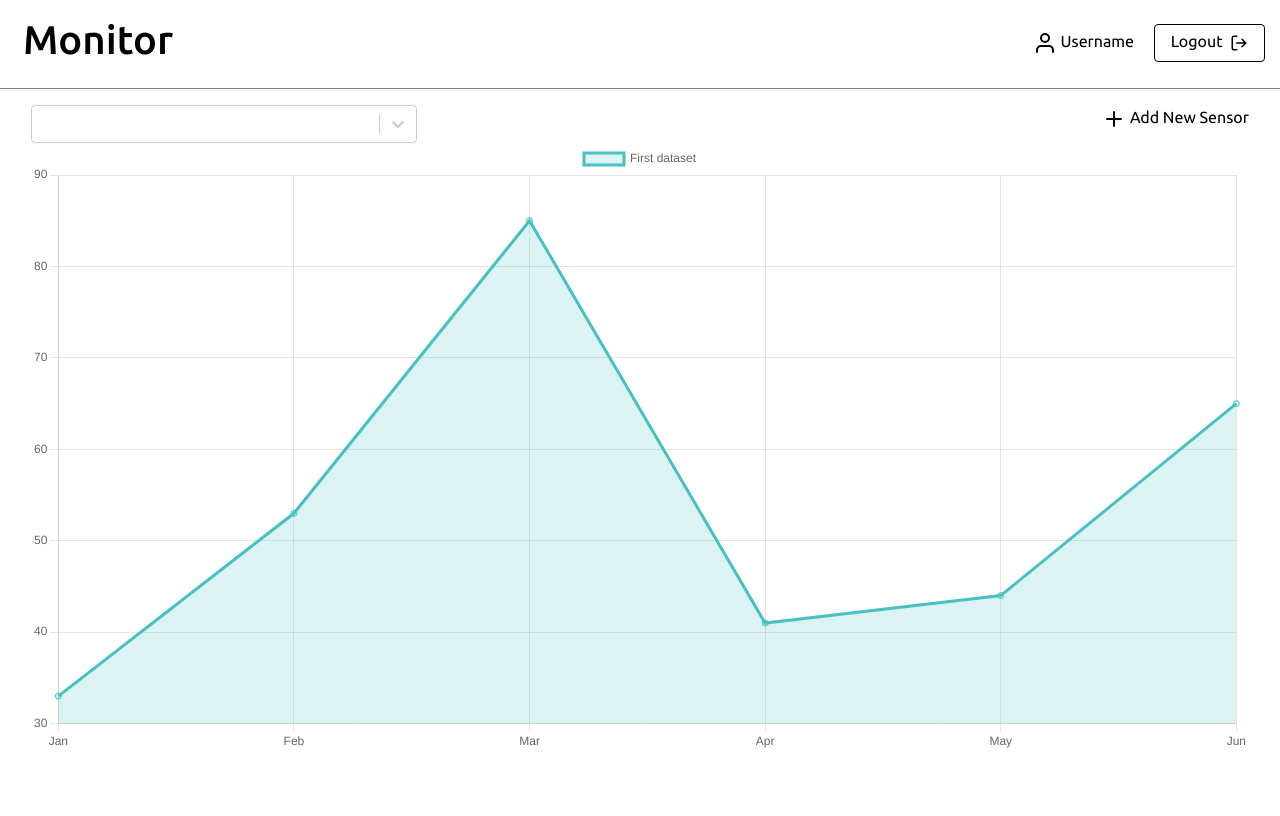
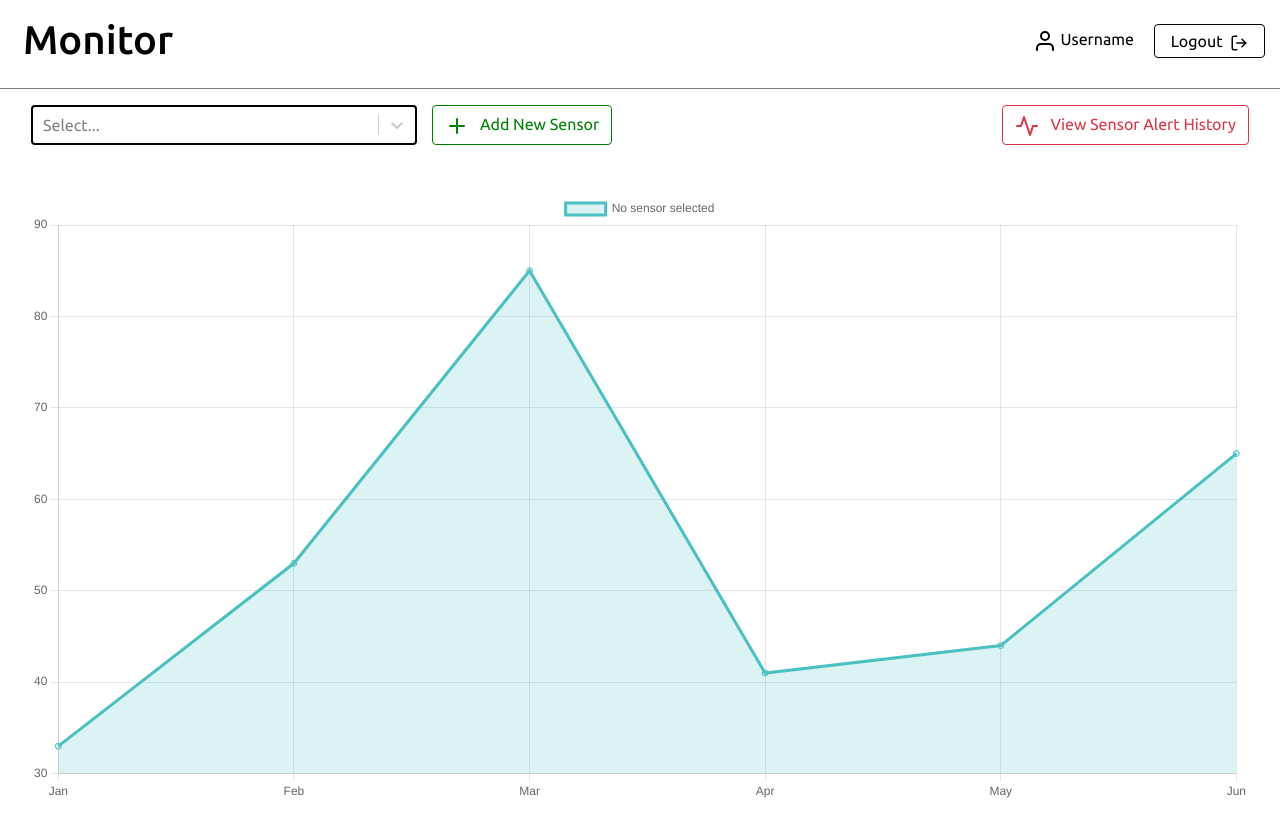
Before and after one commit to sriyabro/Monitor, a React (Create React App) app in the folder monitor-frontend/: page /chart in a window 1280 px wide. Built offline with nearby package versions, Linux system fonts and the light colour scheme.

Commit message:
add sensor / sensor history buttons added

```diff
--- a/monitor-frontend/src/assets/styles/main.scss
+++ b/monitor-frontend/src/assets/styles/main.scss
@@ -12,3 +12,4 @@ body {
 }
 
 @import "partials/header";
+@import "partials/chart";
--- /dev/null
+++ b/monitor-frontend/src/assets/styles/partials/_chart.scss
@@ -0,0 +1,13 @@
+.sensors {
+  .new-sensor {
+    background-color: transparent;
+    color: green;
+    border: 1px solid green;
+  }
+  .history {
+    background-color: transparent;
+  }
+  .chart {
+    max-height: 50px;
+  }
+}
--- a/monitor-frontend/src/assets/styles/partials/_header.scss
+++ b/monitor-frontend/src/assets/styles/partials/_header.scss
@@ -8,5 +8,6 @@
     background-color: transparent;
     color: #000;
     border: 1px solid #000;
+    vertical-align: center;
   }
 }
--- a/monitor-frontend/src/components/chart/Chart.js
+++ b/monitor-frontend/src/components/chart/Chart.js
@@ -1,38 +1,20 @@
 import React, {useEffect, useState} from 'react'
 import Select from 'react-select';
 import {Line} from "react-chartjs-2";
-import {Col, Row} from "react-bootstrap";
-import {Plus} from 'react-feather';
+import {Button, Col, Row} from "react-bootstrap";
+import {Activity, Plus} from 'react-feather';
+import {customStyles} from "../../constants/constants";
 
-const data = {
-    labels: ["Jan", "Feb", "Mar", "Apr", "May", "Jun"],
-    datasets: [
-        {
-            label: "First dataset",
-            data: [33, 53, 85, 41, 44, 65],
-            fill: true,
-            backgroundColor: "rgba(75,192,192,0.2)",
-            borderColor: "rgba(75,192,192,1)"
-        }
-    ]
-};
 
 const sensors = [
-    {
-        name: 'Temp'
-    },
-    {
-        name: 'Humidity'
-    },
-    {
-        name: 'Water Level'
-    }
+    {name: 'Temp'},
+    {name: 'Humidity'},
+    {name: 'Water Level'}
 ]
-
 
 function Chart() {
       const [selectorOptions, setSelectorOptions] = useState(null);
-
+      const [selectedSensor, setSelectedSensor] = useState("No sensor selected");
 
     useEffect(() => {
         if (!sensors) {
@@ -49,28 +31,55 @@ function Chart() {
         setSelectorOptions(options);
     }, [sensors]);
 
+    const handleSensorChange = (option) => {
+        if (option)
+            setSelectedSensor(option.label);
+    }
+
+    const data = {
+        labels: ["Jan", "Feb", "Mar", "Apr", "May", "Jun"],
+        datasets: [
+            {
+                label: selectedSensor,
+                data: [33, 53, 85, 41, 44, 65],
+                fill: true,
+                backgroundColor: "rgba(75,192,192,0.2)",
+                borderColor: "rgba(75,192,192,1)"
+            }
+        ]
+    };
+
     return (
-        <Row className="p-3 mb-5 bg-white rounded" >
-            <Col xs={4}>
+        <Row className="sensors p-3 mb-5" >
+            <Col xs={12} md={4}>
                 <Select className="select-control" classNamePrefix="select-control"
-                    isSearchable
-                    isClearable
-                    placeholder={null}
-                    noOptionsMessage={() => ("No Matching Sensors Found, Please Create New Sensor")}
-                    options={!selectorOptions ? [] : selectorOptions}
-                    // onChange={handleSensorChange}
-                    // value={selectorOptions?.filter(option => option.label === sensors?.name)}
+                        isSearchable
+                        isClearable
+                        noOptionsMessage={() => ("No Matching Sensors Found, Please Create New Sensor")}
+                        options={!selectorOptions ? [] : selectorOptions}
+                        styles={customStyles}
+                        onChange={handleSensorChange}
+                        value={selectorOptions?.value}
                 />
             </Col>
-           <Col xs={8} className="text-right">
-               <Plus/><span className="p-0"> Add New Sensor</span>
+            <Col xs={12} md={4} className="px-0">
+                <Button className="new-sensor">
+                    <Plus/> &nbsp; Add New Sensor
+                </Button>
+
+            </Col>
+           <Col xs={12} md={4} className="text-right">
+               <Button className="history text-danger border-danger">
+                   <Activity/> &nbsp; View Sensor Alert History
+               </Button>
+
            </Col>
 
-            <Col xs={12} >
+            <Col xs={12} className="pt-5 chart">
                 <Line data={data} />
             </Col>
         </Row>
     )
 }
 
-export default Chart
+export default Chart;
--- a/monitor-frontend/src/components/header/Header.js
+++ b/monitor-frontend/src/components/header/Header.js
@@ -11,7 +11,7 @@ function Header() {
             </Col>
             <Col xs={6} className="text-right">
                 <span className="mr-3 d-none d-md-inline"><User/> Username </span>
-                <Button className="logout my-2 py-1 px-3 "><label className="mb-1 p-0">Logout</label>&nbsp;&nbsp;<LogOut size={18}/></Button>
+                <Button className="logout my-2 py-1 px-3 ">Logout&nbsp;&nbsp;<LogOut size={18}/></Button>
             </Col>
         </Row>
     );
--- a/monitor-frontend/src/constants/constants.js
+++ b/monitor-frontend/src/constants/constants.js
@@ -0,0 +1,6 @@
+export const customStyles = {
+    control: (provided) => ({
+        ...provided,
+        border: `2px solid #000`,
+    }),
+}
```
